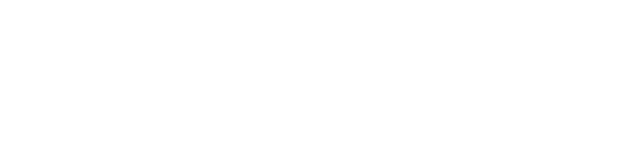
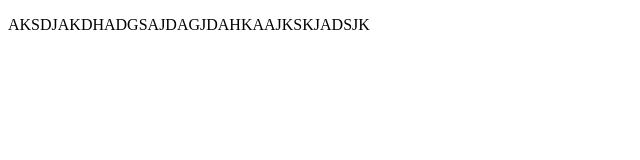
Before and after one commit to SoyAndriu/TablasHtml, a plain HTML site: page index.html in a window 1280 px wide. Shown: the whole page, without its empty margins (0-640 px from the left). Drawn offline with Linux system fonts and the light colour scheme.

Commit message:
ESTE SOY YO MAXI

```diff
--- a/index.html
+++ b/index.html
@@ -6,6 +6,6 @@
     <title>Analisis y Diseño</title>
 </head>
 <body>
-
+    <p>AKSDJAKDHADGSAJDAGJDAHKAAJKSKJADSJK</p>
 </body>
 </html>
```
